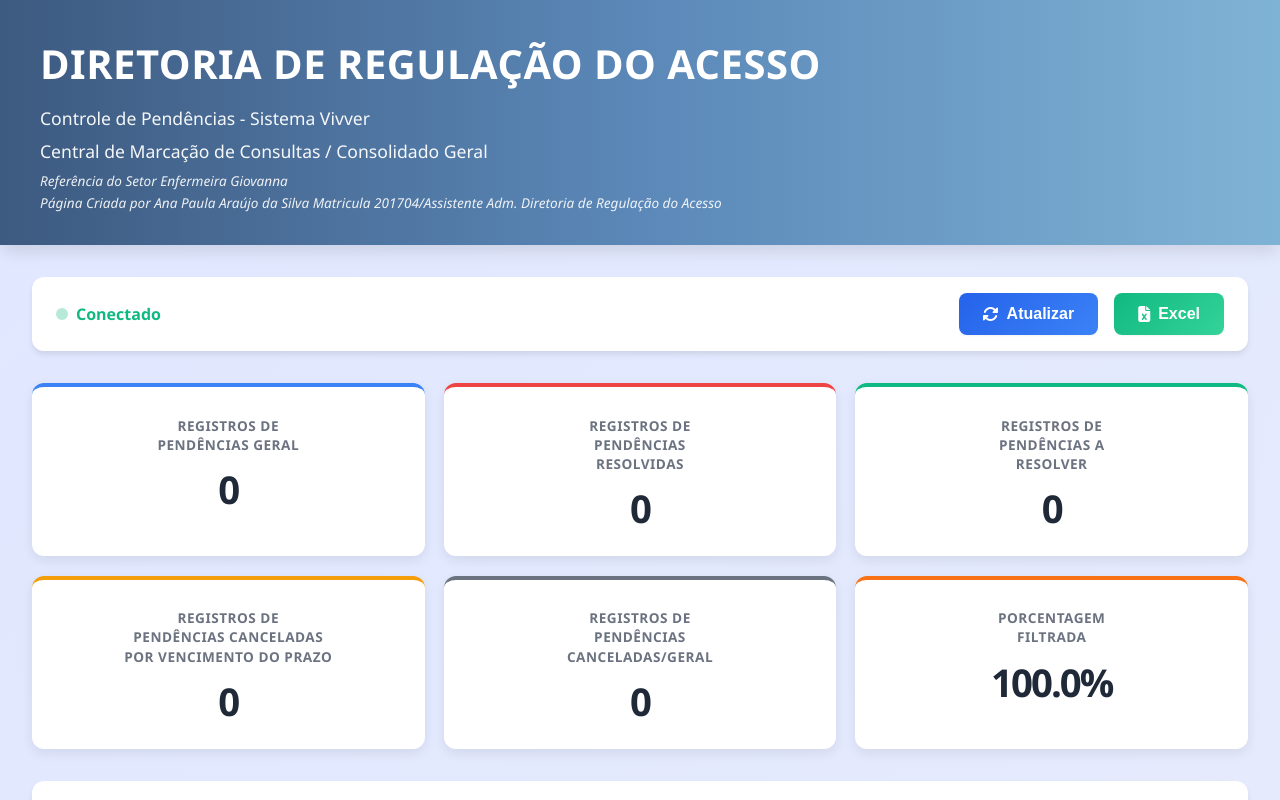
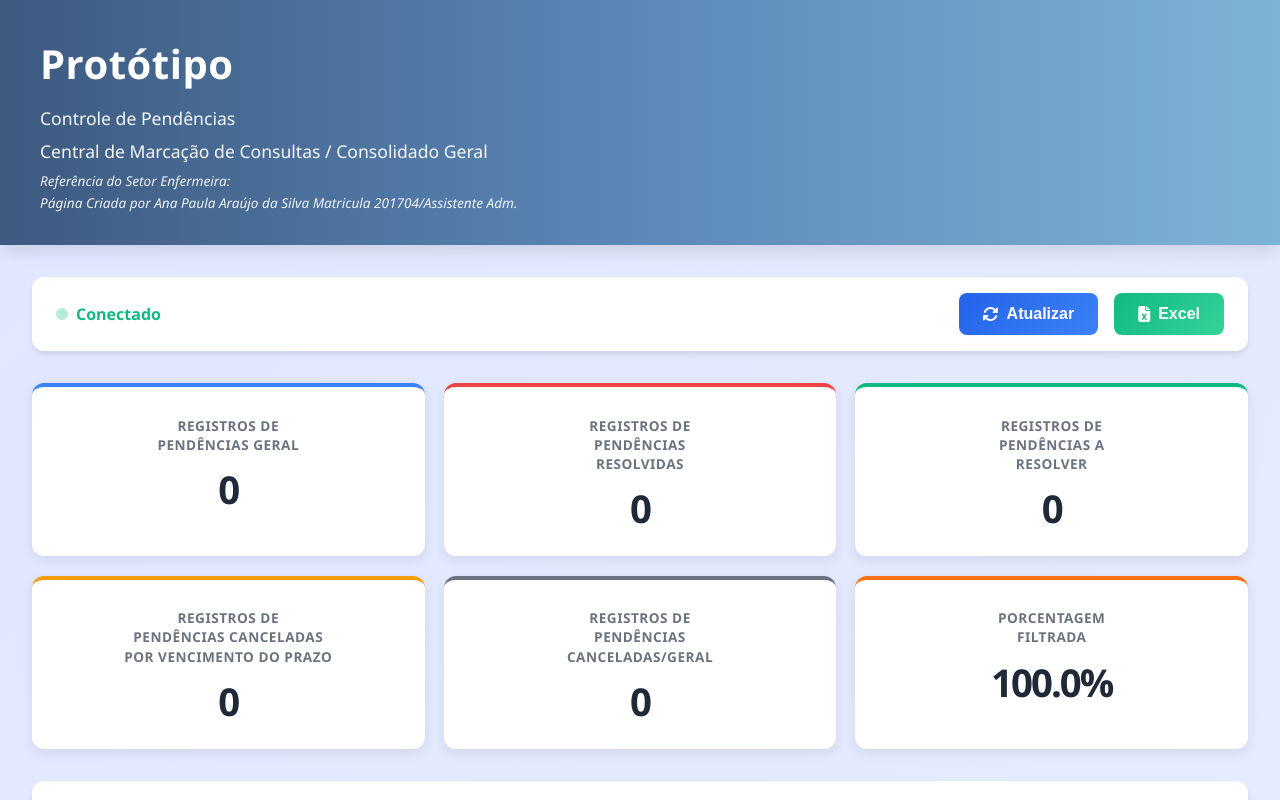
Before and after one commit to AnaDesenvolvedora/painelpendenciasgeral, a plain HTML site: page index.html in a window 1280 px wide. Shown: the top 800 px of the page. Drawn offline with nearby package versions, Linux system fonts and the light colour scheme; no server answers.

Commit message:
Update index.html

```diff
--- a/index.html
+++ b/index.html
@@ -13,11 +13,11 @@
   <!-- Cabeçalho com Gradiente -->
   <header class="header">
     <div class="header-content">
-      <h1 class="header-title">DIRETORIA DE REGULAÇÃO DO ACESSO</h1>
-      <h2 class="header-subtitle">Controle de Pendências - Sistema Vivver</h2>
+      <h1 class="header-title">Protótipo</h1>
+      <h2 class="header-subtitle">Controle de Pendências</h2>
       <h3 class="header-subtitle">Central de Marcação de Consultas / Consolidado Geral</h3>
-      <p class="footer-credits">Referência do Setor Enfermeira Giovanna</p>
-      <p class="footer-credits">Página Criada por Ana Paula Araújo da Silva Matricula 201704/Assistente Adm. Diretoria de Regulação do Acesso</p>
+      <p class="footer-credits">Referência do Setor Enfermeira:</p>
+      <p class="footer-credits">Página Criada por Ana Paula Araújo da Silva Matricula 201704/Assistente Adm. </p>
     </div>
   </header>
 
@@ -378,8 +378,8 @@
   <footer class="footer">
     <p>DIRETORIA DE REGULAÇÃO EM SAÚDE</p>
     <p>CENTRAL DE MARCAÇÃO DE CONSULTAS</p>
-    <p>REFERÊNCIA GIOVANNA</p>
-    <p class="footer-credits">Página Criada por Ana P. A. Silva Matr:201704/Assistente Adm. Diretoria de Regulação do Acesso</p>
+    <p>REFERÊNCIA:</p>
+    <p class="footer-credits">Página Criada por Ana Paula Araujo da Silva Matr:201704/Assistente Adm. </p>
   </footer>
 
   <!-- Loading Overlay -->
```
